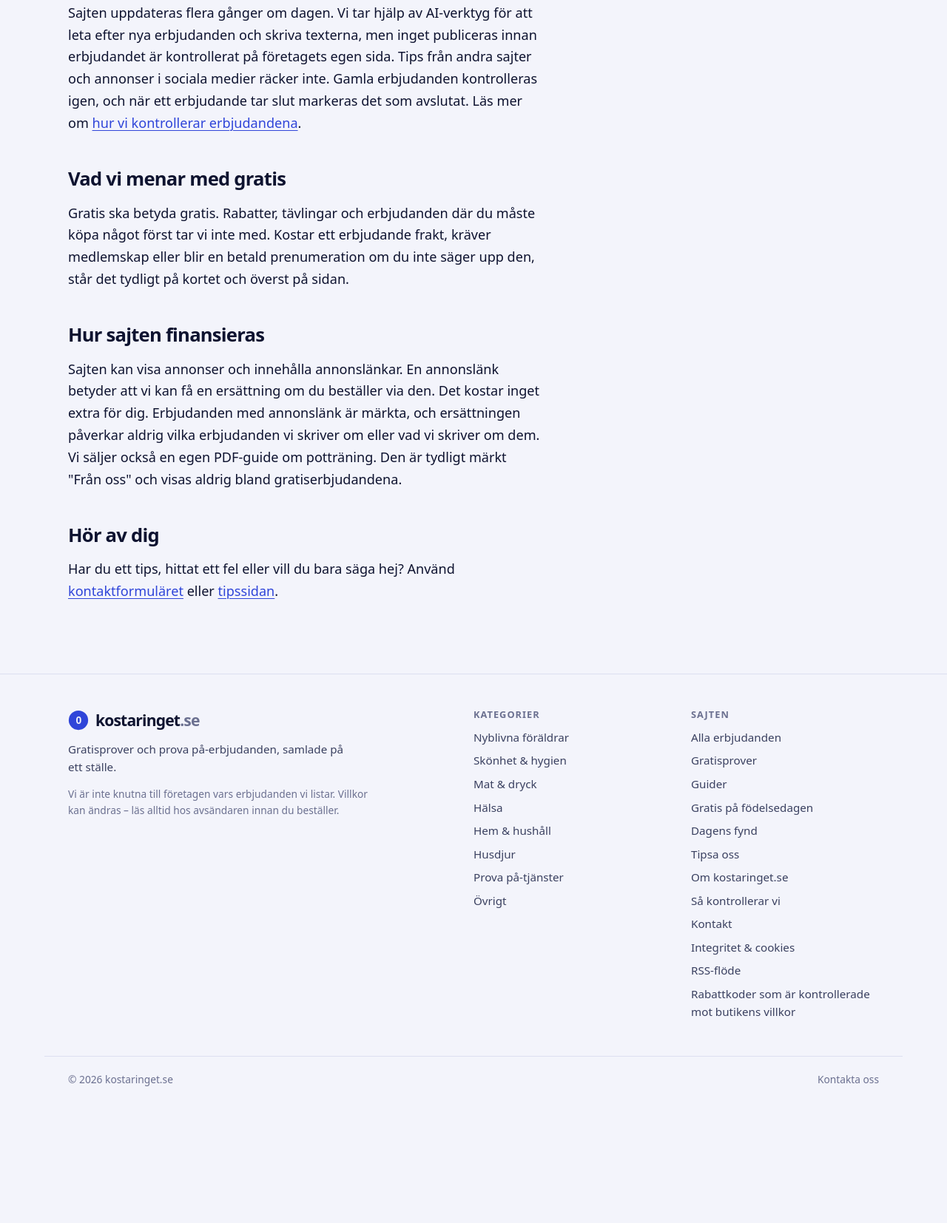
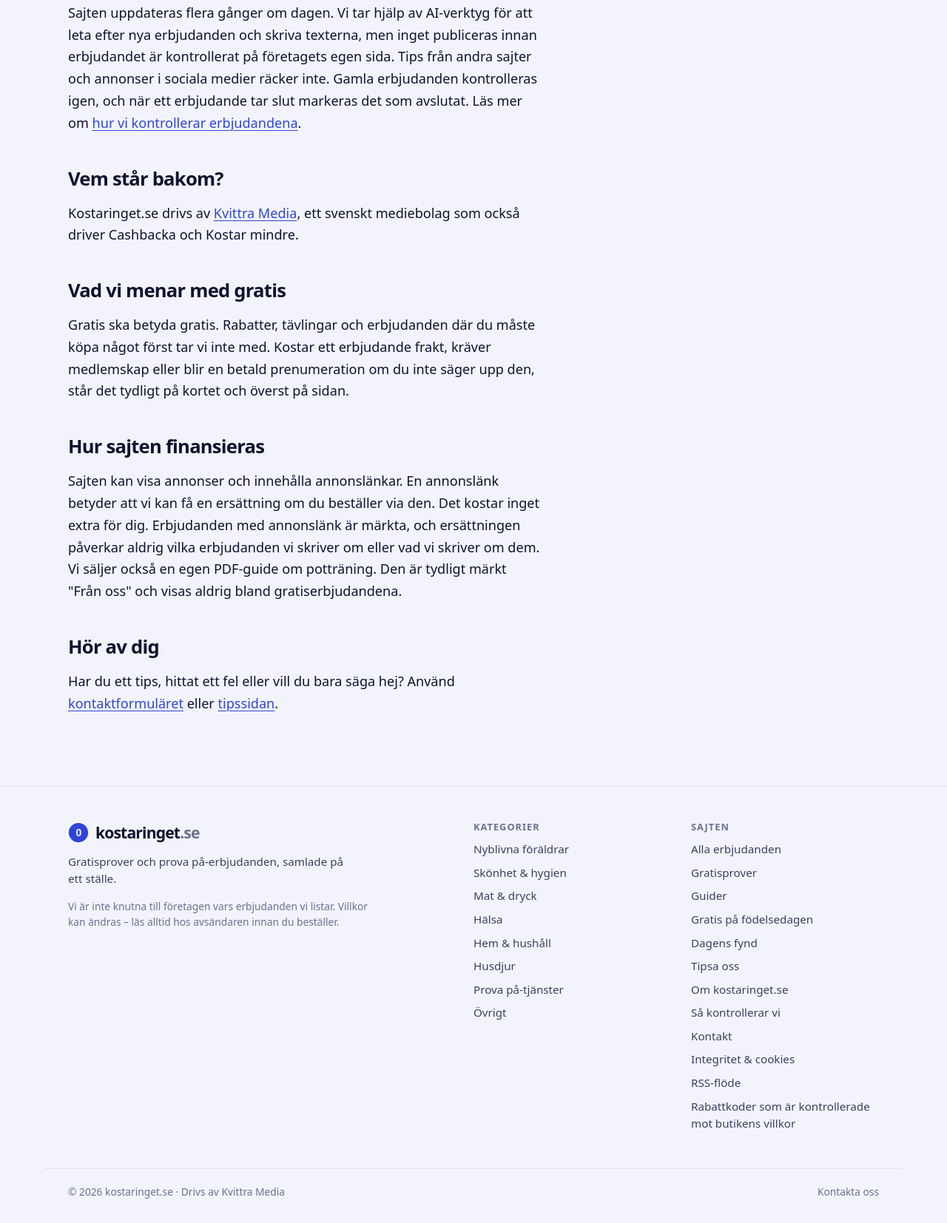
Before and after one commit to SKoog8/kostaringet, an Astro site: page /om in a window 1280 px wide. Shown: the part 893-2547 px from the top of the page at 74% size. Before the commit the page ends 2396 px from the top, so only its background shows below. Built offline with nearby package versions, Linux system fonts and the light colour scheme; Astro itself is replaced by a stand-in of ours.

Commit message:
Drivs av Kvittra Media: sidfot, Om-sidan och bolaget som parentOrganization i schemat
Co-Authored-By: Claude Opus 5.5 <noreply@anthropic.com>

```diff
--- a/src/components/Footer.astro
+++ b/src/components/Footer.astro
@@ -1,6 +1,6 @@
 ---
 import Logo from './Logo.astro';
-import { categories, site } from '../site.config';
+import { categories, site, publisher } from '../site.config';
 
 const year = new Date().getFullYear();
 ---
@@ -46,7 +46,7 @@ const year = new Date().getFullYear();
     </div>
   </div>
   <div class="wrap footer__bottom">
-    <span>© {year} {site.domain}</span>
+    <span>© {year} {site.domain} · Drivs av <a href={publisher.url}>{publisher.name}</a></span>
     <a href="/kontakt/">Kontakta oss</a>
   </div>
 </footer>
--- a/src/layouts/Base.astro
+++ b/src/layouts/Base.astro
@@ -2,7 +2,7 @@
 import '../styles/global.css';
 import Header from '../components/Header.astro';
 import Footer from '../components/Footer.astro';
-import { site, ads, socialLinks } from '../site.config';
+import { site, ads, socialLinks, publisher } from '../site.config';
 
 interface Props {
   title: string;
@@ -45,6 +45,13 @@ const organization = {
   url: site.url,
   logo: new URL('/icon-512.png', site.url).href,
   ...(socialLinks.length > 0 && { sameAs: socialLinks }),
+  parentOrganization: {
+    '@type': 'Organization',
+    '@id': publisher.id,
+    name: publisher.name,
+    url: publisher.url,
+    ...(publisher.orgNr && { identifier: { '@type': 'PropertyValue', propertyID: 'Organisationsnummer', value: publisher.orgNr } }),
+  },
 };
 const ld = [organization, ...(Array.isArray(jsonLd) ? jsonLd : jsonLd ? [jsonLd] : [])];
 ---
--- a/src/pages/om.astro
+++ b/src/pages/om.astro
@@ -1,5 +1,6 @@
 ---
 import TextPage from '../layouts/TextPage.astro';
+import { publisher } from '../site.config';
 ---
 
 <TextPage
@@ -32,6 +33,12 @@ import TextPage from '../layouts/TextPage.astro';
     erbjudandena</a>.
   </p>
 
+  <h2>Vem står bakom?</h2>
+  <p>
+    Kostaringet.se drivs av <a href={publisher.url}>{publisher.name}</a>{publisher.orgNr && ` (org.nr ${publisher.orgNr})`},
+    ett svenskt mediebolag som också driver Cashbacka och Kostar mindre.
+  </p>
+
   <h2>Vad vi menar med gratis</h2>
   <p>
     Gratis ska betyda gratis. Rabatter, tävlingar och erbjudanden där du måste köpa något först tar vi inte med.
--- a/src/site.config.ts
+++ b/src/site.config.ts
@@ -10,6 +10,16 @@ export const site = {
     'Kostaringet.se samlar gratisprover, gratis babypaket, prova på-erbjudanden och saker du kan beställa helt gratis i Sverige. Uppdateras löpande.',
   locale: 'sv_SE',
   email: 'hej@kostaringet.se',
+};
+
+// Bolaget bakom sajten. Byt namn till "Kvittra Media AB" och fyll i orgNr när bolaget är registrerat –
+// då ändras sidfoten, Om-sidan och den strukturerade datan på en gång.
+export const publisher = {
+  name: 'Kvittra Media',
+  url: 'https://www.kvittramedia.se',
+  // Samma @id som kvittramedia.se använder, så att Google ser att det är samma bolag bakom sajterna.
+  id: 'https://www.kvittramedia.se/#organisation',
+  orgNr: '',
 };
 
 export type CategorySlug =
```
